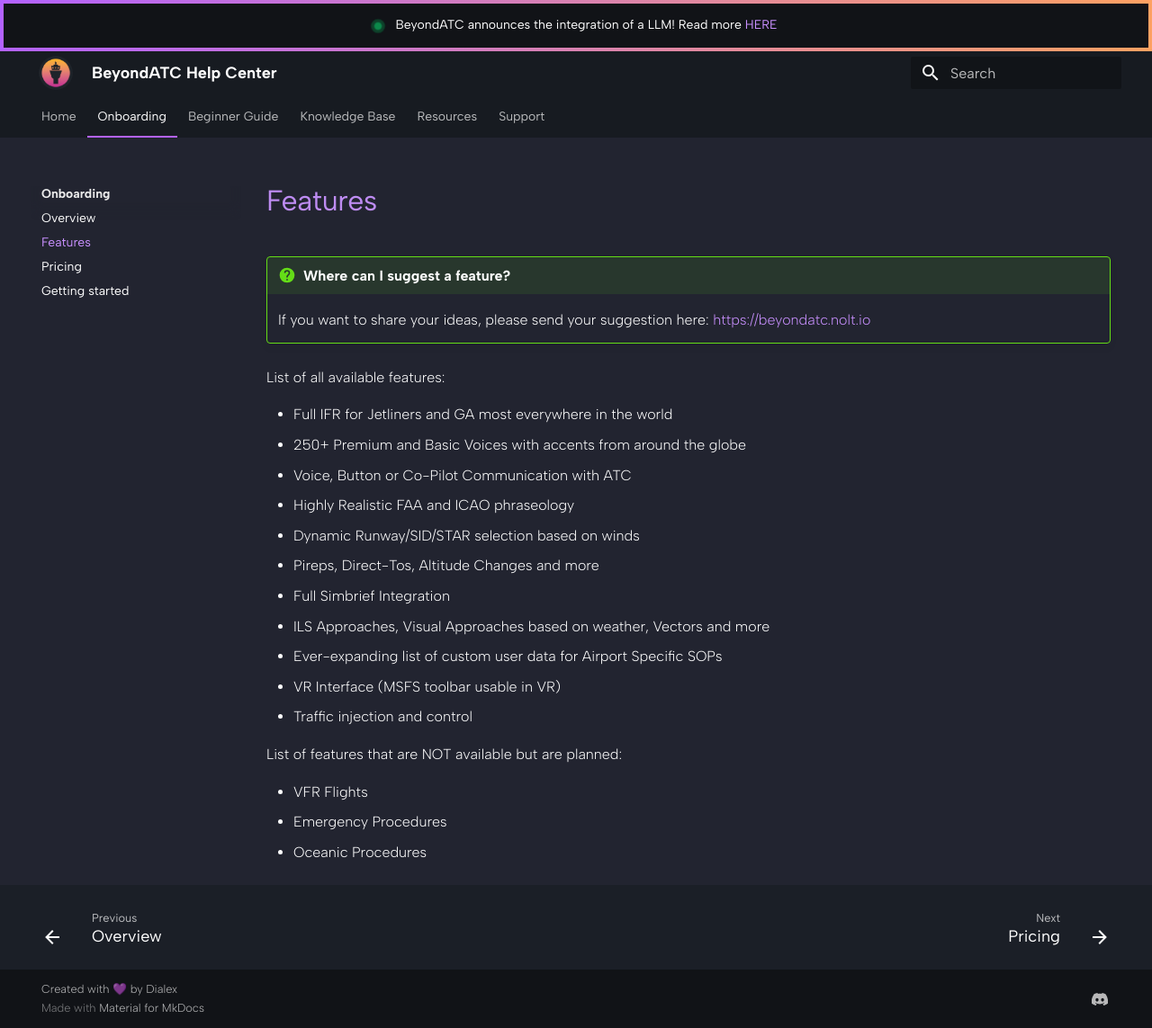
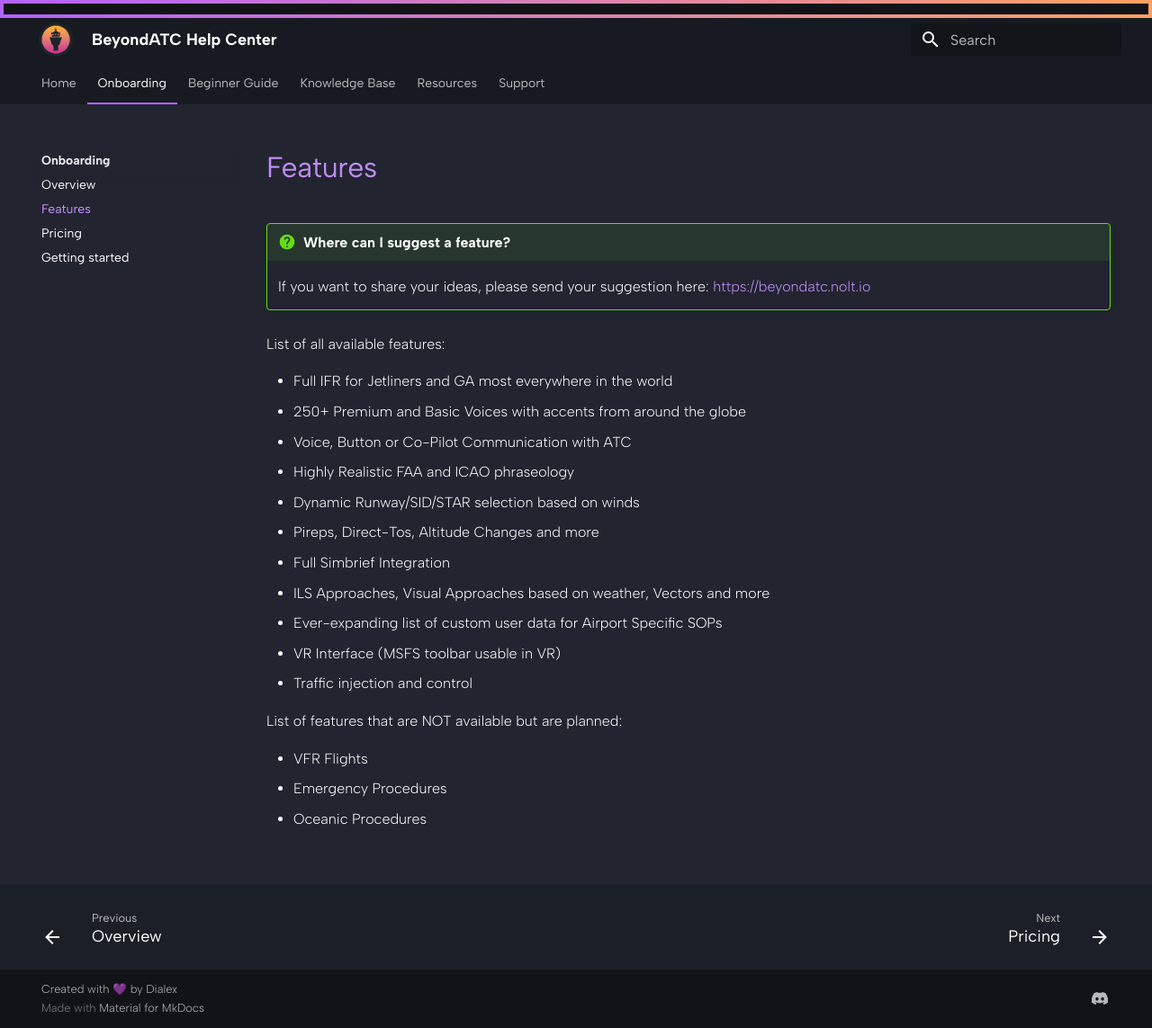
Before and after one commit to BeyondATC/BeyondATC_Wiki, an MkDocs documentation site: the page built from docs/onboarding/features.md, in a window 1280 px wide and 1143 px high. Shown: the whole window at 90% size. Built offline with MkDocs 1.6.1 and Material for MkDocs 9.7.7, drawn with Linux system fonts in a browser that asks for light colours.

Commit message:
hide announcement

```diff
--- a/overrides/main.html
+++ b/overrides/main.html
@@ -48,7 +48,7 @@
 
 {% block announce %}
     {{ super() }}
-    <div id="announcement">
+    <!--<div id="announcement">
         <div class="circle">
             <div class="circle-wrapper pulsate-fwd"></div>
           </div>
@@ -56,6 +56,6 @@
                 <p>BeyondATC announces the integration of a LLM! Read more <a href="/announcements/llm">HERE</a></p>
             </div>
           </div>
-    </div>
+    </div>-->
 
 {% endblock %}
```
